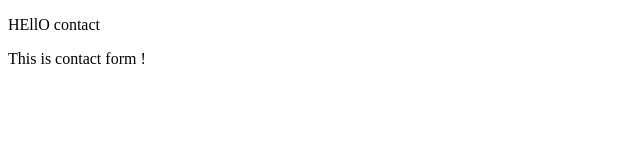
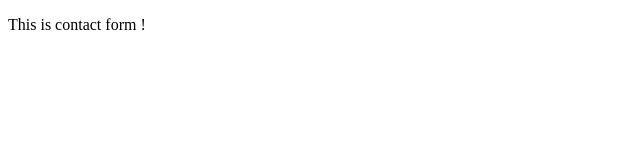
Before and after one commit to ghozziayoub/workshop-git-j2i, a plain HTML site: page contact.html in a window 1280 px wide. Shown: the whole page, without its empty margins (0-640 px from the left). Drawn offline with Linux system fonts and the light colour scheme.

Commit message:
update contact page

```diff
--- a/contact.html
+++ b/contact.html
@@ -7,7 +7,6 @@
     <title>Document</title>
 </head>
 <body>
-    <p> HEllO contact </p>
     <p>This is contact form !</p>
 </body>
 </html>
```
